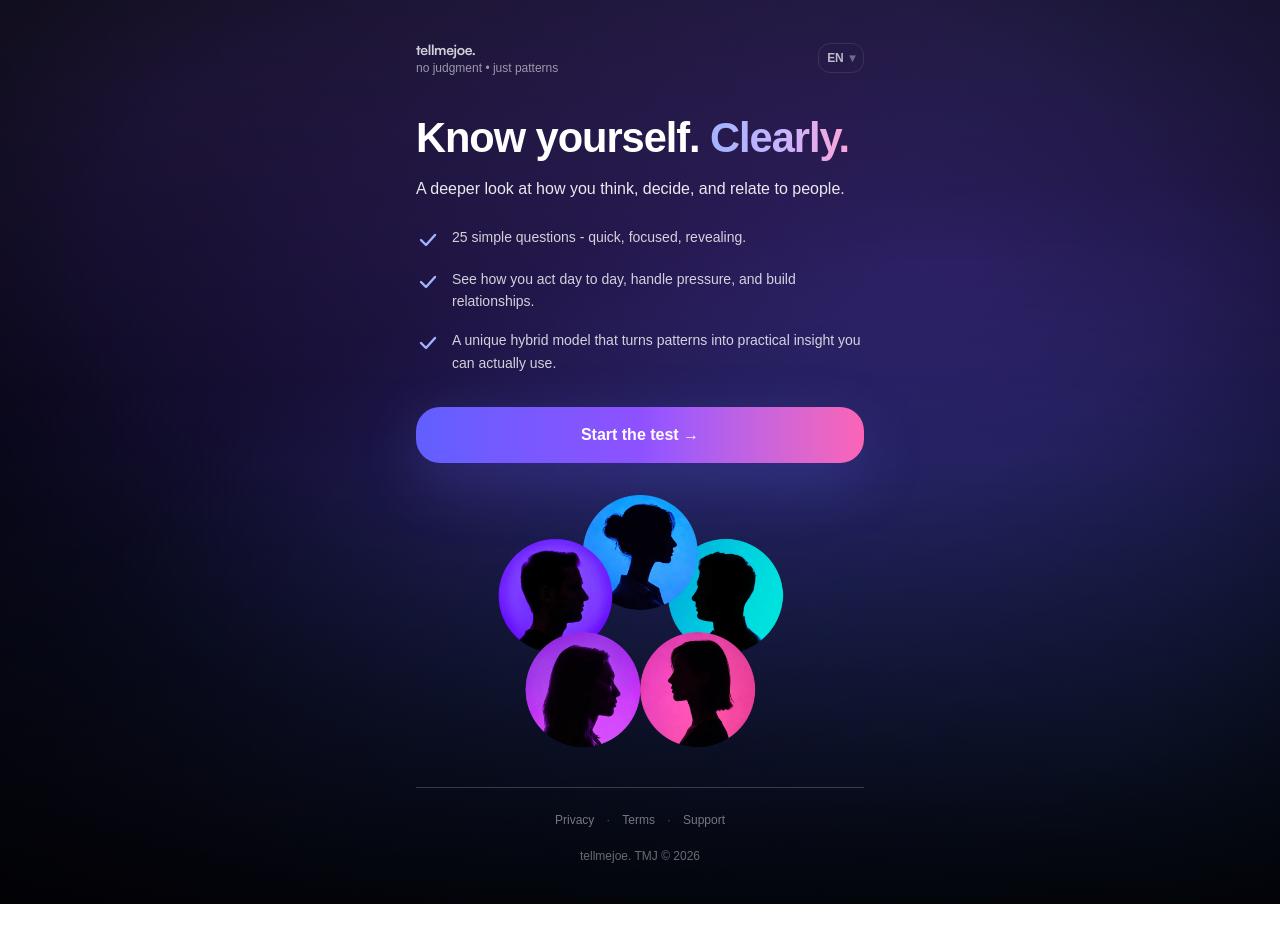
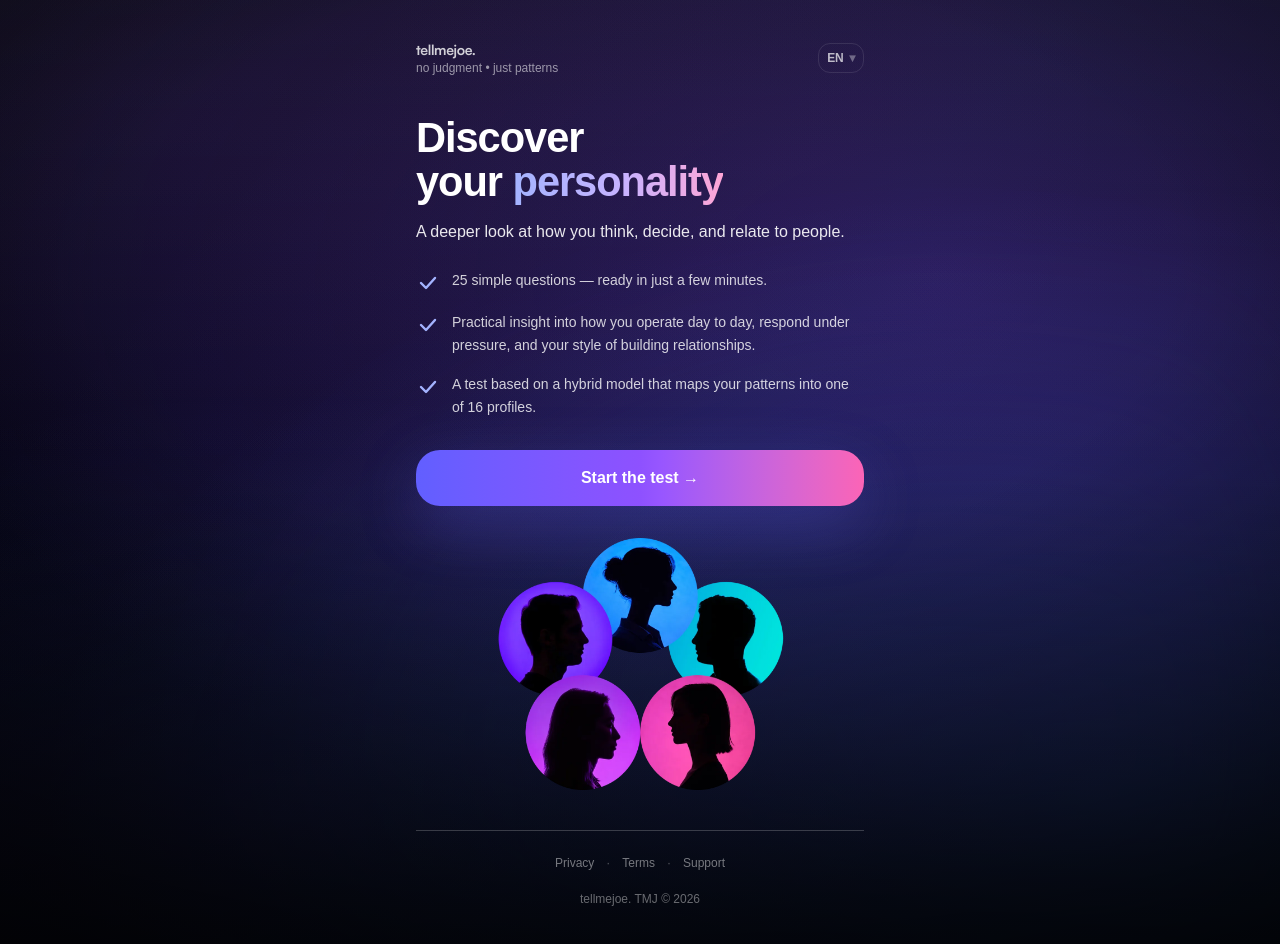
Before and after one commit to joebleckxx/bigfive, a Next.js app: page /en in a window 1280 px wide. Shown: the top 944 px of the page. Before the commit the page ends 904 px from the top, so only its background shows below. Built offline with nearby package versions, Linux system fonts and the light colour scheme.

Commit message:
Update text main

```diff
--- a/app/[locale]/page.tsx
+++ b/app/[locale]/page.tsx
@@ -85,7 +85,7 @@ export default async function Page({
             >
               <path d="M5 12l5 5L19 7" />
             </svg>
-            <p className="m-0">{t("editorial.line3")}</p>
+            <p className="m-0">{t("editorial.line2")}</p>
           </div>
 
           <div className="flex gap-3">
@@ -101,7 +101,7 @@ export default async function Page({
             >
               <path d="M5 12l5 5L19 7" />
             </svg>
-            <p className="m-0">{t("editorial.line2")}</p>
+            <p className="m-0">{t("editorial.line3")}</p>
           </div>
         </div>
 
--- a/messages/de.json
+++ b/messages/de.json
@@ -4,17 +4,15 @@
       "title": "tellmejoe.",
       "subtitle": "no judgment • just patterns"
     },
-    "headline": {
-      "before": "Erkenne dich selbst.",
-      "accent": "Klar."
+    "headline": { "before": "Entdecke deine", "accent": "Persönlichkeit"
     },
     "subheadline": "Ein tieferer Blick darauf, wie du denkst, entscheidest und mit Menschen umgehst.",
     "note": "Dauert ~5–7 Minuten. Ohne Konto.",
     "cta": "Meine Ergebnisse ansehen",
     "editorial": {
-      "line1": "25 einfache Fragen - schnell, fokussiert, aufschlussreich.",
-      "line2": "Ein einzigartiges Hybridmodell, das Muster in praktische Erkenntnisse verwandelt, die du wirklich nutzen kannst.",
-      "line3": "Sieh, wie du im Alltag handelst, mit Druck umgehst und Beziehungen aufbaust."
+      "line1": "25 einfache Fragen — fertig in nur wenigen Minuten.",
+      "line2": "Praktische Einblicke darin, wie du im Alltag funktionierst, unter Druck reagierst und Beziehungen aufbaust.",
+      "line3": "Ein Test basierend auf einem Hybridmodell, das deine Muster einem von 16 Typen zuordnet profile."
     },
     "footer": "TMJ • tellmejoe."
   },
--- a/messages/en.json
+++ b/messages/en.json
@@ -1,14 +1,14 @@
 {
   "Home": {
     "brand": { "title": "tellmejoe.", "subtitle": "no judgment • just patterns" },
-    "headline": { "before": "Know yourself.", "accent": "Clearly." },
+    "headline": { "before": "Discover your", "accent": "personality" },
     "subheadline": "A deeper look at how you think, decide, and relate to people.",
     "note": "Takes ~5–7 minutes. No account.",
     "cta": "Start the test",
     "editorial": {
-      "line1": "25 simple questions - quick, focused, revealing.",
-      "line2": "A unique hybrid model that turns patterns into practical insight you can actually use.",
-      "line3": "See how you act day to day, handle pressure, and build relationships."
+      "line1": "25 simple questions — ready in just a few minutes.",
+      "line2": "Practical insight into how you operate day to day, respond under pressure, and your style of building relationships.",
+      "line3": "A test based on a hybrid model that maps your patterns into one of 16 profiles."
     },
     "footer": "tellmejoe. · TMJ"
   },
--- a/messages/es.json
+++ b/messages/es.json
@@ -4,17 +4,15 @@
       "title": "tellmejoe.",
       "subtitle": "no judgment • just patterns"
     },
-    "headline": {
-      "before": "Conócete.",
-      "accent": "Con claridad."
+    "headline": { "before": "Descubre tu", "accent": "personalidad"
     },
     "subheadline": "Una mirada más profunda a cómo piensas, decides y te relacionas con las personas.",
     "note": "Toma ~5–7 minutos. Sin cuenta.",
     "cta": "Empezar el test",
     "editorial": {
-      "line1": "25 preguntas simples - rápidas, enfocadas, reveladoras.",
-      "line2": "Un modelo híbrido único que convierte patrones en una visión práctica que realmente puedes usar.",
-      "line3": "Mira cómo actúas en el día a día, manejas la presión y construyes relaciones."
+      "line1": "25 preguntas sencillas — listo en solo unos minutos.",
+      "line2": "Una visión práctica de cómo funcionas día a día, cómo respondes bajo presión y tu estilo al construir relaciones.",
+      "line3": "Un test basado en un modelo híbrido que mapea tus patrones a uno de 16 tipos profile."
     },
     "footer": "TMJ • tellmejoe."
   },
--- a/messages/fr.json
+++ b/messages/fr.json
@@ -4,17 +4,15 @@
       "title": "tellmejoe.",
       "subtitle": "no judgment • just patterns"
     },
-    "headline": {
-      "before": "Connais-toi.",
-      "accent": "Clairement."
+    "headline": { "before": "Découvre ta", "accent": "personnalité"
     },
     "subheadline": "Un regard plus profond sur ta façon de penser, de décider et d’entrer en relation avec les autres.",
     "note": "~5–7 minutes. Sans compte.",
     "cta": "Commencer le test",
     "editorial": {
-      "line1": "25 questions simples - rapides, ciblées, révélatrices.",
-      "line2": "Un modèle hybride unique qui transforme des schémas en enseignements pratiques que tu peux réellement utiliser.",
-      "line3": "Vois comment tu agis au quotidien, gères la pression et construis tes relations."
+      "line1": "25 questions simples — prêt en quelques minutes.",
+      "line2": "Un aperçu concret de ton fonctionnement au quotidien, de tes réactions sous pression et de ta façon de construire des relations.",
+      "line3": "Un test basé sur un modèle hybride qui associe tes schémas à l’un des 16 types profile."
     },
     "footer": "TMJ • tellmejoe."
   },
--- a/messages/pl.json
+++ b/messages/pl.json
@@ -5,17 +5,17 @@
       "subtitle": "no judgment • just patterns"
     },
     "headline": {
-      "before": "Poznaj\u00A0siebie.",
-      "accent": "Lepiej."
+      "before": "Odkryj swoją",
+      "accent": "osobowość"
     },
 
-    "subheadline": "Głębsze spojrzenie na to, jak myślisz, decydujesz i budujesz relacje z ludźmi.",
+    "subheadline": "Głębsze spojrzenie na to, jak myślisz, decydujesz i budujesz relacje z innymi.",
     "note": "Zajmuje ~5–7 minut. Bez konta.",
     "cta": "Rozpocznij test",
     "editorial": {
-      "line1": "25 prostych pytań - szybkie, konkretne, odkrywające.",
-      "line2": "Unikalny model hybrydowy, który zamienia wzorce w praktyczny wgląd, z którego naprawdę skorzystasz.",
-      "line3": "Zobacz, jak działasz na co dzień, radzisz sobie pod presją i budujesz relacje."
+      "line1": "25 prostych pytań — gotowe w kilka minut.",
+      "line2": "Praktyczny wgląd w to, jak działasz na co dzień, reagujesz pod presją i budujesz relacje.",
+      "line3": "Test oparty na modelu hybrydowym, który mapuje Twoje wzorce do jednego z 16 profili."
     },
     "footer": "TMJ • tellmejoe."
   },
--- a/messages/pt.json
+++ b/messages/pt.json
@@ -4,17 +4,15 @@
       "title": "tellmejoe.",
       "subtitle": "no judgment • just patterns"
     },
-    "headline": {
-      "before": "Conhece-te.",
-      "accent": "Com clareza."
+    "headline": { "before": "Descobre a tua", "accent": "personalidade"
     },
     "subheadline": "Um olhar mais profundo sobre como pensas, decides e te relacionas com as pessoas.",
     "note": "Leva ~5–7 minutos. Sem conta.",
     "cta": "Começar o teste",
     "editorial": {
-      "line1": "25 perguntas simples - rápidas, focadas, reveladoras.",
-      "line2": "Um modelo híbrido único que transforma padrões em perceção prática que podes mesmo usar.",
-      "line3": "Vê como ages no dia a dia, lidas com a pressão e constróis relações."
+      "line1": "25 perguntas simples — pronto em apenas alguns minutos.",
+      "line2": "Uma visão prática de como funcionas no dia a dia, como reages sob pressão e o teu estilo ao construir relações.",
+      "line3": "Um teste baseado num modelo híbrido que mapeia os teus padrões para um dos 16 tipos profile."
     },
     "footer": "TMJ • tellmejoe."
   },
--- a/messages/sv.json
+++ b/messages/sv.json
@@ -1,15 +1,15 @@
 {
   "Home": {
     "brand": { "title": "tellmejoe.", "subtitle": "no judgment • just patterns" },
-    "headline": { "before": "Känn dig själv.", "accent": "Klart." },
+    "headline": { "before": "Upptäck din", "accent": "personlighet" },
     "subheadline": "En djupare titt på hur du tänker, fattar beslut och relaterar till andra människor.",
     "note": "Tar ~5–7 minuter. Inget konto krävs.",
     "cta": "Starta testet",
     "editorial": {
-      "line1": "25 enkla frågor - snabbt, fokuserat, avslöjande.",
-      "line2": "En unik hybridmodell som omvandlar mönster till praktisk insikt du faktiskt kan använda.",
-      "line3": "Se hur du agerar i vardagen, hanterar press och bygger relationer."
-  },
+      "line1": "25 enkla frågor — klart på bara några minuter.",
+      "line2": "Praktisk insikt i hur du fungerar i vardagen, reagerar under press och bygger relationer.",
+      "line3": "Ett test baserat på en hybridmodell som mappar dina mönster till en av 16 typer profile."
+    },
     "footer": "TMJ • tellmejoe."
   },
 
```
